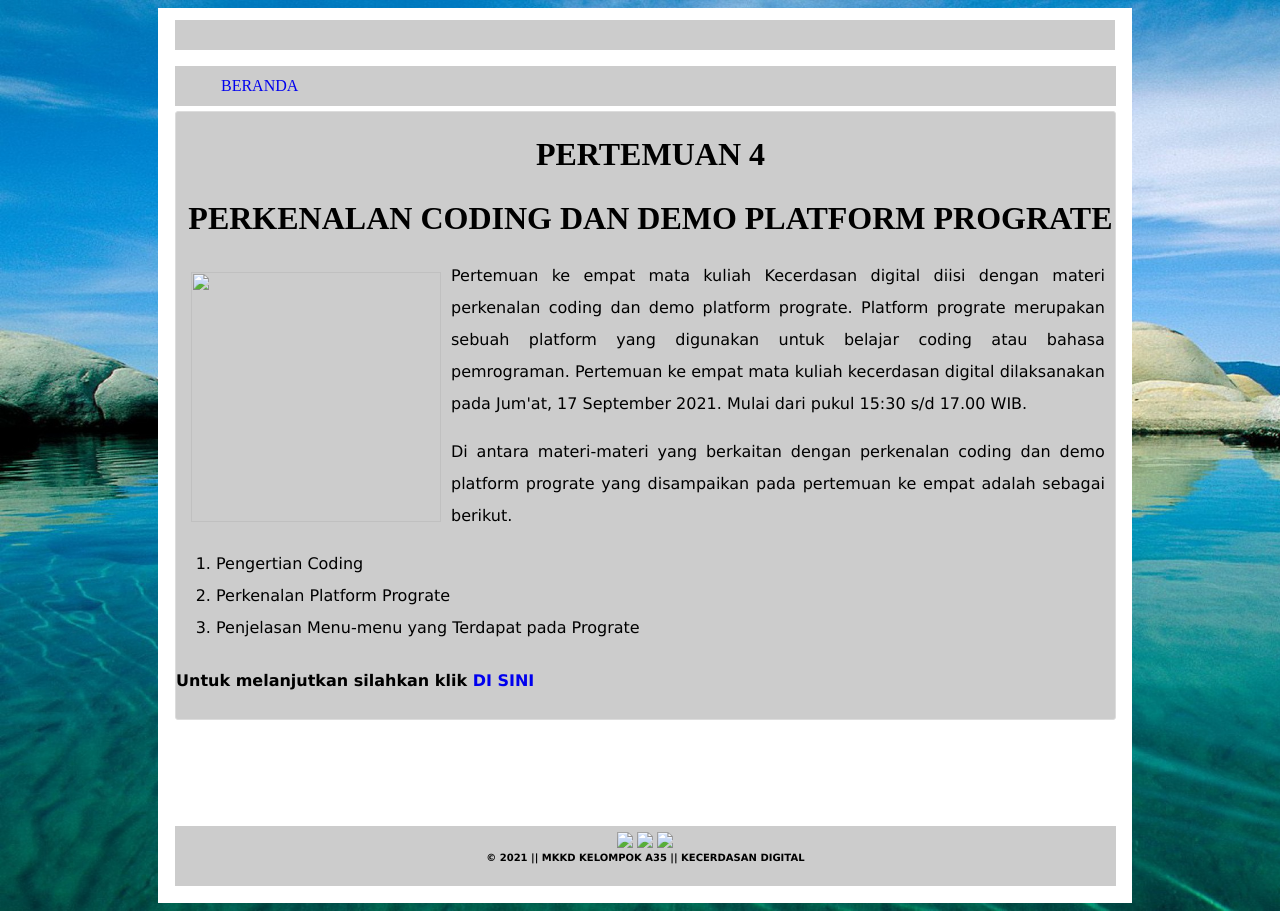
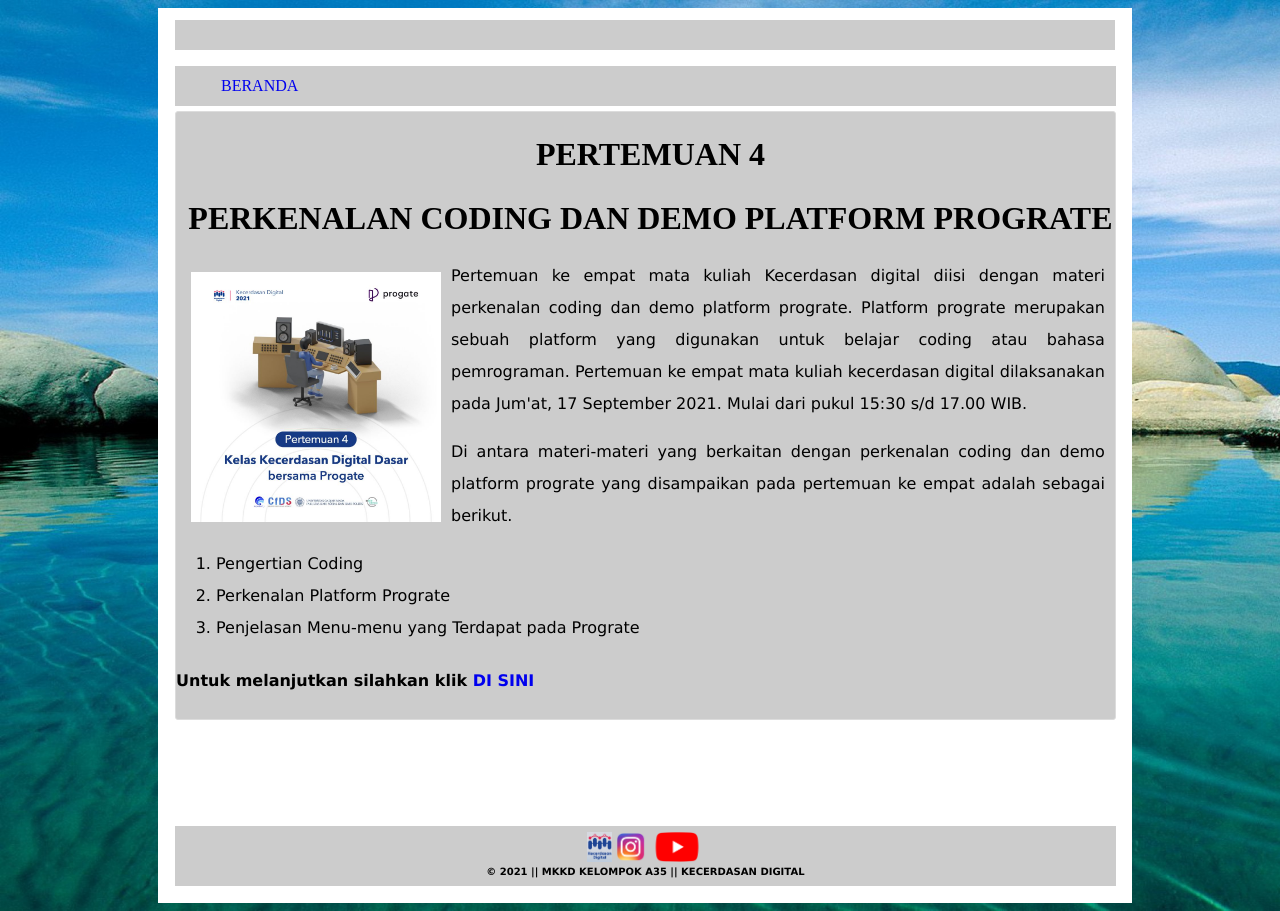
Before and after one commit to GitHubmkkda35/kelompoka35.github.io, a plain HTML site: page PERTEMUAN 4.html in a window 1280 px wide. Drawn offline with Linux system fonts and the light colour scheme.

Commit message:
Update PERTEMUAN 4.html

```diff
--- a/PERTEMUAN 4.html
+++ b/PERTEMUAN 4.html
@@ -19,7 +19,7 @@
                     <div class="judul">
                         PERTEMUAN 4 </br> PERKENALAN CODING DAN DEMO PLATFORM PROGRATE
                     </div>
-                     <img src="bg/Pertemuan 4.jpg">
+                     <img src="Pertemuan 4.jpg">
                     <p>Pertemuan ke empat mata kuliah Kecerdasan digital diisi dengan materi perkenalan coding dan demo platform prograte. Platform prograte merupakan sebuah platform yang digunakan untuk belajar coding atau bahasa pemrograman. Pertemuan ke empat mata kuliah kecerdasan digital dilaksanakan pada Jum'at, 17 September 2021. Mulai dari pukul 15:30 s/d 17.00 WIB.</p>
                     <p>Di antara materi-materi yang berkaitan dengan perkenalan coding dan demo platform prograte yang disampaikan pada pertemuan ke empat adalah sebagai berikut.
                     <ol>
@@ -36,9 +36,9 @@
 
 <div class="footer4">
 	<div class="gambar" align="center">
-<a href="https://kecerdasandigital.id/app/"><img src="bg/Cerdig.jpg"></a>
-<a href="https://instagram.com/kecerdasandigital/"><img src="bg/Instagram.png"></a>
-<a href="https://youtube.com/kecerdasandigital.ugm/"><img src="bg/Youtube.png"></a>
+<a href="https://kecerdasandigital.id/app/"><img src="Cerdig.jpg"></a>
+<a href="https://instagram.com/kecerdasandigital/"><img src="Instagram.png"></a>
+<a href="https://youtube.com/kecerdasandigital.ugm/"><img src="Youtube.png"></a>
 	</div>
 	<div class="cr" align="center">
 &copy; <script>document.write(new Date().getFullYear())</script> || MKKD KELOMPOK A35 || KECERDASAN DIGITAL
```
